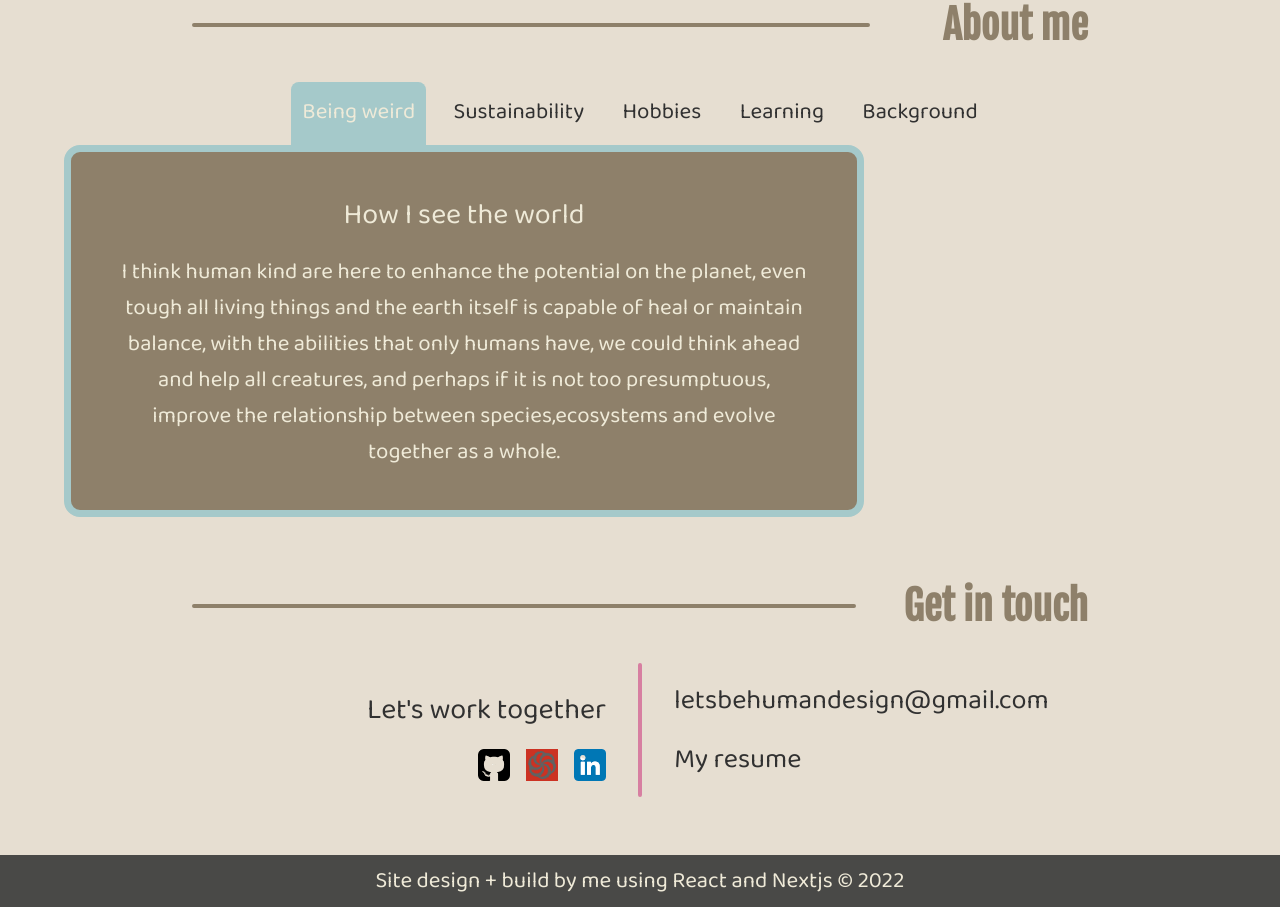
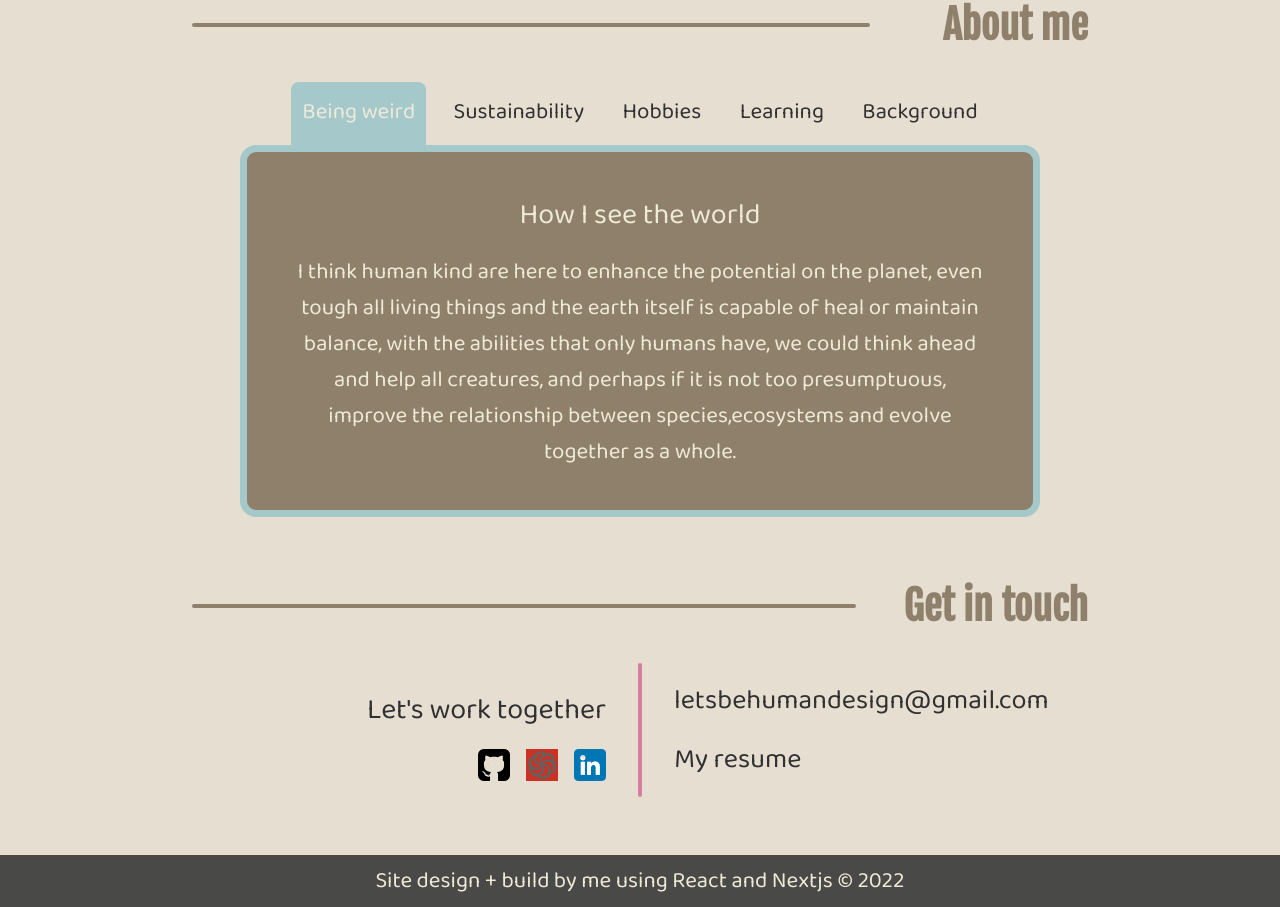
Before and after one commit to letsbehuman/jorge_rodriguez, a Next.js app: page / in a window 1280 px wide. Shown: the part 3872-4779 px from the top of the page. Built offline with nearby package versions, Linux system fonts and the light colour scheme.

Commit message:
fixing about margin

```diff
--- a/pages/index.js
+++ b/pages/index.js
@@ -1,6 +1,5 @@
 import Head from 'next/head';
 import React, { Fragment } from 'react';
-import SocialBar from '../components/socialBar';
 import Footer from '../components/footer';
 import Landing from '../components/landing';
 import Navbar from '../components/navbar';
@@ -11,7 +10,7 @@ import Projects from '../components/projects';
 
 export default function Home() {
   return (
-    <div>
+    <Fragment>
       <Head>
         <title>{'Jorge Rodríguez | Front-End Developer'}</title>
       </Head>
@@ -22,6 +21,6 @@ export default function Home() {
       <About />
       <Contact />
       <Footer />
-    </div>
+    </Fragment>
   );
 }
--- a/styles/_mixins.scss
+++ b/styles/_mixins.scss
@@ -45,6 +45,7 @@
   flex-direction: column;
   text-align: center;
   gap: 1em;
+  margin-inline: auto;
   border: solid 7px $color;
   padding: 2.5em 3em;
   border-radius: 1em;
```
